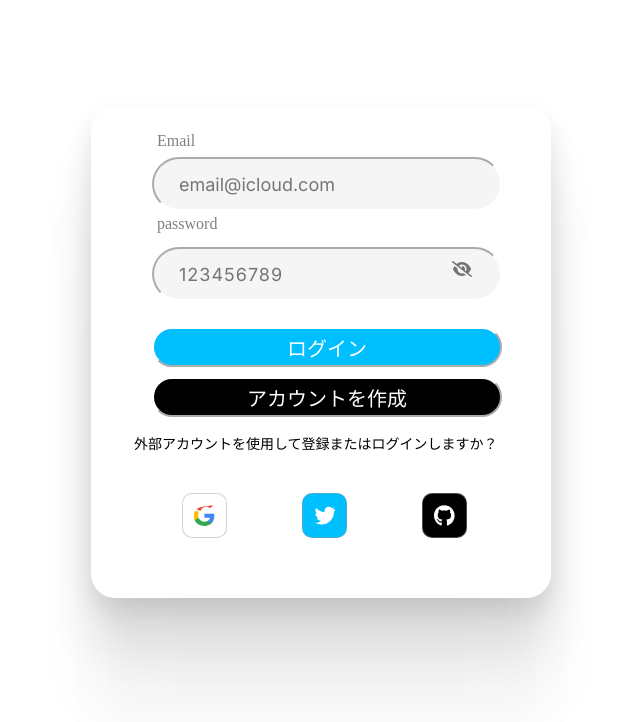
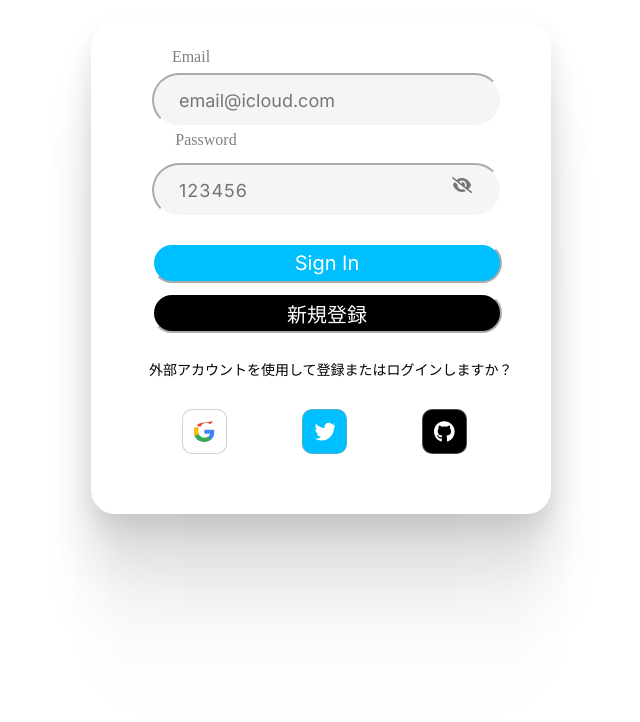
Before and after one commit to itc-s23011/Inventory-control, a Next.js app in the folder frontend/: page / in a window 1280 px wide. Shown: the top 722 px of the page, without its empty margins (319-959 px from the left). Built offline with nearby package versions, Linux system fonts and the light colour scheme.

Commit message:
SignIn.jsをindex.jsに移植

```diff
--- a/frontend/Login/login-button.js
+++ /dev/null
@@ -1,18 +0,0 @@
-import styles from "@/styles/login-button.module.css"
-
-const LoginButton = () => {
-    return (
-        <div>
-            <button
-                type="button"
-                className={styles.login_button}
-            >ログイン</button>
-
-            <button
-                className={styles.touroku_button}
-                type="button"
-            >アカウントを作成</button>
-        </div>
-    )
-}
-export default LoginButton
--- a/frontend/Login/loginform.js
+++ b/frontend/Login/loginform.js
@@ -1,8 +1,6 @@
 import {Inter} from "next/font/google";
 import {useState} from "react";
 import styles from "@/styles/loginform.module.css"
-
-
 
 
 const inter = Inter({ subsets: ["latin"] });
@@ -15,7 +13,7 @@ const LoginForm = () => {
     return (
         <div>
 
-            {/*-----メールアドレス-----*/}
+            {/*-----メールアドレス記入欄-----*/}
             <p className={styles.email_comment}>Email</p>
             <input
                 className={styles.mail_address}
@@ -23,7 +21,7 @@ const LoginForm = () => {
                 placeholder="email@icloud.com"
             />
 
-            {/*-----パスワード(内容表示・非表示機能付き)-----*/}
+            {/*-----パスワード記入欄(内容表示・非表示機能付き)-----*/}
             <p className={styles.email_comment2}>password</p>
             <input
                 type={isRevealPassword ? "text" : "password"}
@@ -40,6 +38,21 @@ const LoginForm = () => {
                 <i className="fas fa-eye-slash"/>
             )}
         </span>
+
+            {/*「ログイン」ボタン*/}
+            <button
+                type="button"
+                className={styles.login_button}
+            >ログイン
+            </button>
+
+            {/*「アカウント作成」ボタン*/}
+            <button
+                className={styles.touroku_button}
+                type="button"
+            >アカウントを作成
+            </button>
+
         </div>
 
 
--- a/frontend/src/pages/index.js
+++ b/frontend/src/pages/index.js
@@ -1,37 +1,90 @@
-import Head from "next/head";
-import styles from "@/styles/Home.module.css";
+"use client";
+
+import React, { useState } from 'react';
+import { auth } from '../firebase'; // パスを適切に調整
+import { signInWithEmailAndPassword } from 'firebase/auth';
+import { useRouter } from 'next/router';
+import s from '../styles/SignIn.module.css';
+import {Inter} from "next/font/google";
+import styles from "@/styles/loginform.module.css";
+import Comment from "../../Login/comment";
 import AccountButton from "../../Login/account-button";
-import LoginButton from "../../Login/login-button";
-import LoginForm from "../../Login/loginform";
-import Comment from "../../Login/comment";
+
+const inter = Inter({ subsets: ["latin"] });
 
 
+const SignIn = () => {
+    const [email, setEmail] = useState('');
+    const [password, setPassword] = useState('');
+    const [error, setError] = useState(null);
+    const router = useRouter(); // useRouter フックを使用
+    const [isRevealPassword, setIsRevealPassword] = useState(false);
 
-export default function Home() {
+    const handleSignIn = async (event) => {
+        event.preventDefault();
+        try {
+            await signInWithEmailAndPassword(auth, email, password);
+            alert('ログイン成功');
+            router.push('/home'); // ログイン成功後のリダイレクト
+        } catch (error) {
+            setError(error.message);
+        }
+    };
+
+    const navigateToSignUp = () => {
+        router.push('/SignUp'); // SignUp.js への遷移
+    };
+
+    const togglePassword = () => {
+        setIsRevealPassword((prevState) => !prevState);
+    };
+
     return (
-        <>
-            <Head>
-                <title>Create Next App</title>
-                <meta name="description" content="Generated by create next app" />
-                <meta name="viewport" content="width=device-width, initial-scale=1" />
-                <link rel="icon" href="/favicon.ico" />
-            </Head>
-            <main className={`${styles.main}`}>
-                <div className={styles.divdiv}>
-                    {/*--ログインフォーム--*/}
-                    <LoginForm />
+        <main className={`${s.main}`}>
+            <h1 className={s.heading}>Sign In</h1>
+            <div className={s.divdiv}>
+                <form onSubmit={handleSignIn} className={s.form}>
 
-                    {/*--新規登録、ログインボタン--*/}
-                    <LoginButton />
+                    <p className={s.email_comment}>Email</p>
+                    <input
+                        type="email"
+                        value={email}
+                        onChange={(e) => setEmail(e.target.value)}
+                        placeholder="email@icloud.com"
+                        className={s.mail_address}
+                    />
 
-                    {/*--文章--*/}
-                    <Comment />
+                    <p className={s.email_comment2}>Password</p>
+                    <input
+                        type={isRevealPassword ? "text" : "password"}
+                        value={password}
+                        onChange={(e) => setPassword(e.target.value)}
+                        placeholder="123456"
+                        className={s.password_text}/>
+                    <span
+                        onClick={togglePassword}
+                        role="presentation"
+                        className={styles.password_parts}>
+            {isRevealPassword ? (
+                <i className="fas fa-eye"/>
+            ) : (
+                <i className="fas fa-eye-slash"/>
+            )}
+        </span>
+                    <div className={s.buttonGroup}>
+                        <button type="button" className={s.touroku_button} onClick={navigateToSignUp}>新規登録</button>
+                        <button type="submit" className={s.login_button}>Sign In</button>
+                    </div>
+                </form>
+                {error && <p className={s.error}>{error}</p>}
 
-                    {/*--google--*/}
-                    <AccountButton />
+                <Comment/>
 
-                </div>
-            </main>
-        </>
+                <AccountButton/>
+
+            </div>
+        </main>
     );
 };
+
+export default SignIn;
--- a/frontend/src/styles/SignIn.module.css
+++ b/frontend/src/styles/SignIn.module.css
@@ -49,4 +49,125 @@
 
 .error {
     color: red;
+    position: relative;
+    left: 90px;
+    top: 270px;
 }
+
+
+.password_text {
+    width: 350px;
+    height: 49px;
+    left: 60px;
+    top: 140px;
+    padding: 25px;
+    position: absolute;
+    border-radius: 54px;
+    color: #8E8585;
+    font-size: 18px;
+    font-family: Inter;
+    font-weight: 400;
+    word-wrap: break-word;
+    letter-spacing: 1px;
+    border-color: white;
+    background-color: whitesmoke;
+    outline: none;
+}
+.password_text:focus {
+    border-color: cornflowerblue;
+}
+
+.password_parts {
+    position: absolute;
+    left: 360px;
+    top: 154px;
+    color: #747474;
+}
+
+.mail_address {
+    width: 350px;
+    height: 49px;
+    left: 60px;
+    top: 50px;
+    padding: 25px;
+    position: absolute;
+    color: #8E8585;
+    border-radius: 54px;
+    font-size: 18px;
+    font-family: Inter;
+    font-weight: 400;
+    word-wrap: break-word;
+    border-color: white;
+    background-color: whitesmoke;
+    outline: none;
+}
+
+.mail_address:focus {
+    border-color: cornflowerblue;
+}
+
+.email_comment {
+    transform: translateY(15px) translateX(-130px);
+    color: grey;
+}
+
+.email_comment2 {
+    transform: translateY(80px) translateX(-115px);
+    color: grey;
+}
+
+.login_button {
+    width: 350px;
+    height: 40px;
+    left: 60px;
+    top: 220px;
+    background-color: deepskyblue;
+    border-radius: 54px;
+    border-color: white;
+    position: absolute;
+    color: white;
+    font-size: 20px;
+    font-family: Inter;
+    font-weight: 400;
+    word-wrap: break-word;
+
+}
+
+.touroku_button {
+    width: 350px;
+    height: 40px;
+    left: 60px;
+    top: 270px;
+    position: absolute;
+    background-color: black;
+    color: white;
+    border-radius: 55px;
+    border-color: white;
+    font-size: 20px;
+    font-family: Inter;
+    font-weight: 400;
+    word-wrap: break-word;
+}
+
+.divdiv {
+    width: 460px;
+    height: 492px;
+    position: relative;
+    border: 1px solid black;
+    top: -180px;
+    padding: 10px;
+    margin: 10px;
+    background-color: white;
+    border-radius: 24px;
+    border-color: white;
+    box-shadow: 0px 187px 75px rgba(0, 0, 0, 0.01), 0px 105px 63px rgba(0, 0, 0, 0.05), 0px 47px 47px rgba(0, 0, 0, 0.09), 0px 12px 26px rgba(0, 0, 0, 0.1), 0px 0px 0px rgba(0, 0, 0, 0.1);
+}
+
+.main {
+    display: flex;
+    flex-direction: column;
+    justify-content: space-between;
+    align-items: center;
+    padding: 6rem;
+    min-height: 100vh;
+}
--- a/frontend/src/styles/comment.module.css
+++ b/frontend/src/styles/comment.module.css
@@ -1,8 +1,7 @@
 .comment {
     width: 374px;
     font-size: 14px;
-    left: 20px;
     margin: 0 auto;
-    transform: translateY(280px);
+    transform: translateY(290px) translateX(15px);
 
 }
--- a/frontend/src/styles/login-button.module.css
+++ /dev/null
@@ -1,32 +0,0 @@
-.login_button {
-    width: 350px;
-    height: 40px;
-    left: 60px;
-    top: 220px;
-    background-color: deepskyblue;
-    border-radius: 54px;
-    border-color: white;
-    position: absolute;
-    color: white;
-    font-size: 20px;
-    font-family: Inter;
-    font-weight: 400;
-    word-wrap: break-word;
-
-}
-
-.touroku_button {
-    width: 350px;
-    height: 40px;
-    left: 60px;
-    top: 270px;
-    position: absolute;
-    background-color: black;
-    color: white;
-    border-radius: 55px;
-    border-color: white;
-    font-size: 20px;
-    font-family: Inter;
-    font-weight: 400;
-    word-wrap: break-word;
-}
--- a/frontend/src/styles/loginform.module.css
+++ b/frontend/src/styles/loginform.module.css
@@ -58,3 +58,36 @@
     transform: translateY(80px) translateX(55px);
     color: grey;
 }
+
+.login_button {
+    width: 350px;
+    height: 40px;
+    left: 60px;
+    top: 220px;
+    background-color: deepskyblue;
+    border-radius: 54px;
+    border-color: white;
+    position: absolute;
+    color: white;
+    font-size: 20px;
+    font-family: Inter;
+    font-weight: 400;
+    word-wrap: break-word;
+
+}
+
+.touroku_button {
+    width: 350px;
+    height: 40px;
+    left: 60px;
+    top: 270px;
+    position: absolute;
+    background-color: black;
+    color: white;
+    border-radius: 55px;
+    border-color: white;
+    font-size: 20px;
+    font-family: Inter;
+    font-weight: 400;
+    word-wrap: break-word;
+}
```
Also changed, not shown: frontend/src/pages/SignIn.js (+90 -58 lines).
